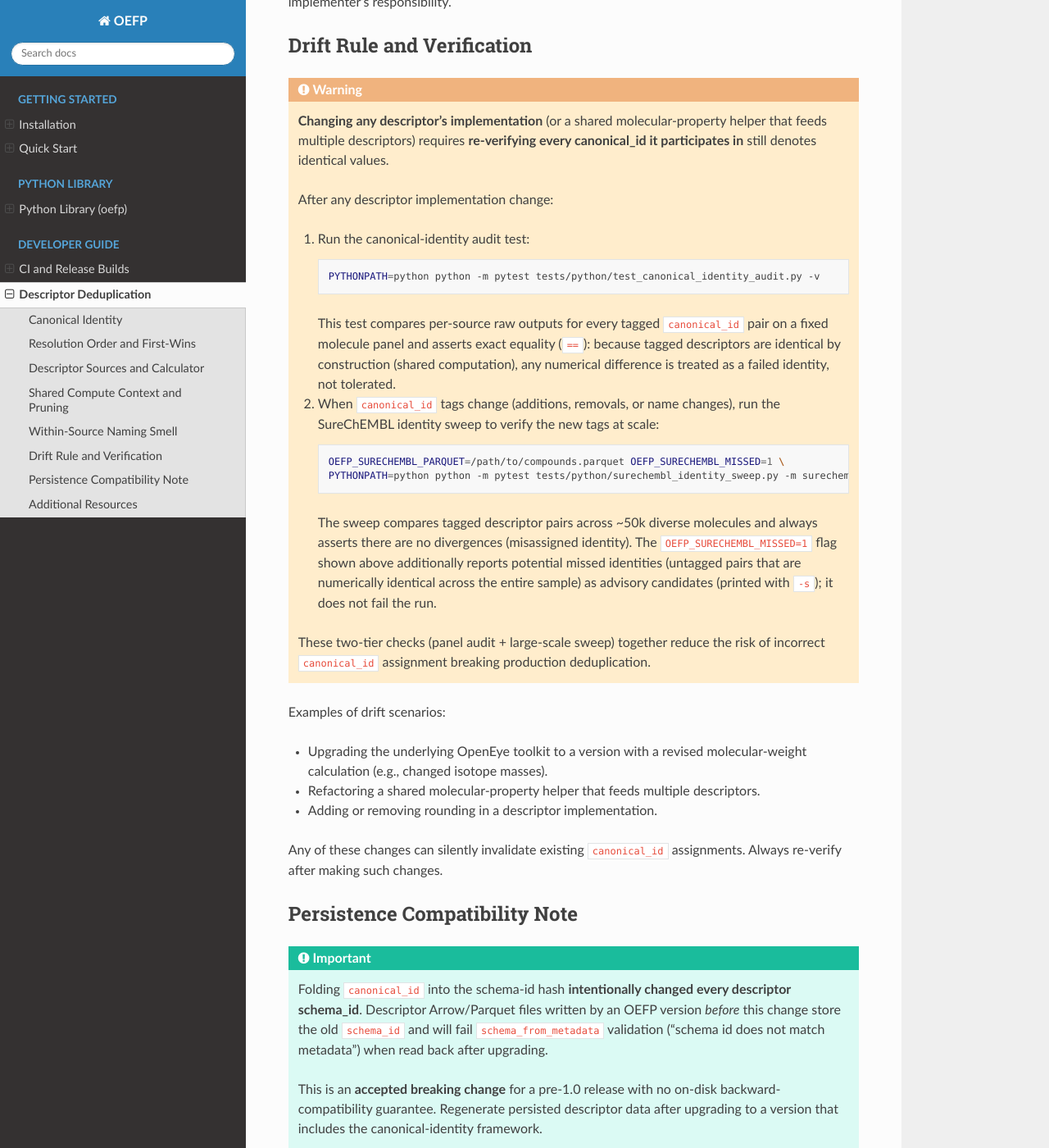
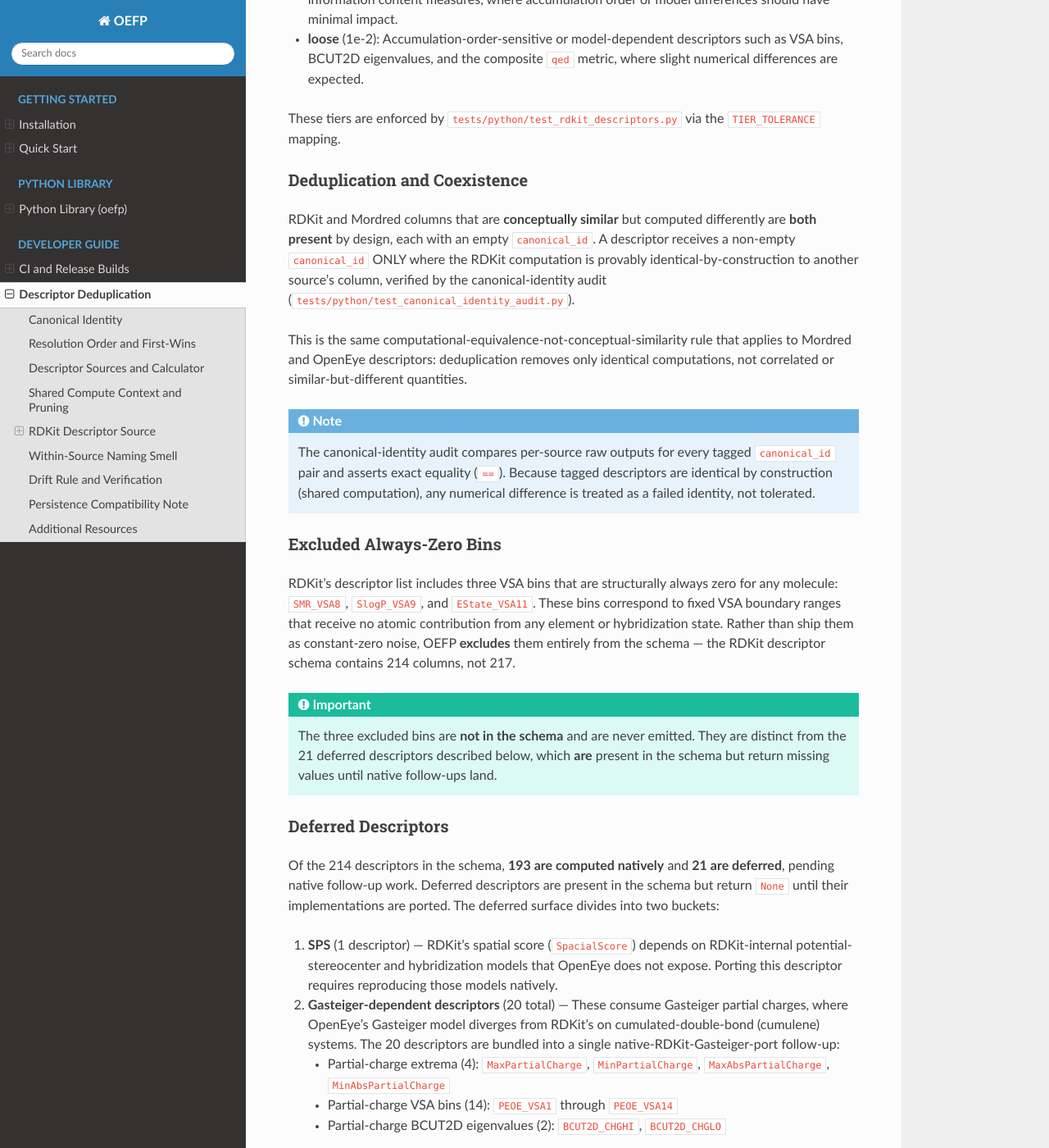
Before and after one commit to scott-arne/oefp, a Sphinx documentation site: the page built from docs/developer-guide/descriptor-deduplication.rst, in a window 1280 px wide and 1400 px high, scrolled down 3687 px. Shown: the whole window at 82% size. Built offline with Sphinx 7.4.7 and the Read the Docs theme 3.1.0, drawn with Linux system fonts in a browser that asks for light colours; pages that are not in the unit, such as notebooks, are missing from menus; some of the changed text lies outside the part shown.

Commit message:
docs: document the RDKit descriptor source, tolerance tiers, dedup posture, excluded bins, and deferred descriptors

```diff
--- a/docs/developer-guide/descriptor-deduplication.rst
+++ b/docs/developer-guide/descriptor-deduplication.rst
@@ -75,6 +75,10 @@ The descriptor calculator is built from one or more **descriptor sources**:
   descriptors such as exact molecular weight, heavy atom count, and predicted
   logP (XLogP). Several OpenEye descriptors share ``canonical_id`` tags with
   their Mordred equivalents where computation is provably identical.
+- **RDKitDescriptorSource**: Exposes 214 RDKit 2D descriptors natively
+  reproduced in OEFP and matched to RDKit 2026.03.3 within per-descriptor
+  tolerance tiers. RDKit is used only as a test-time conformance oracle, not a
+  runtime dependency.
 
 **DescriptorCalculator** is constructed from a sequence of sources. Each source
 can be registered:
@@ -157,6 +161,109 @@ The shared context and pruning are internal C++ optimizations of the descriptor
 compute path. There is **no Python API change**: ``compute`` and
 ``calculate_batch`` accept the same arguments and return the same schema-backed
 results as before — only faster.
+
+RDKit Descriptor Source
+------------------------
+
+The **RDKitDescriptorSource** natively reproduces 214 descriptors from RDKit's
+2D descriptor surface, matched to RDKit 2026.03.3 as a test-time conformance
+oracle. RDKit is **not** a runtime dependency; all computation is performed
+natively in OEFP, and RDKit is used only during testing to verify that the
+native implementation produces values within acceptable tolerances.
+
+Conformance Testing and Tolerance Tiers
+^^^^^^^^^^^^^^^^^^^^^^^^^^^^^^^^^^^^^^^^
+
+The RDKit descriptor test suite compares native OEFP values against a committed
+RDKit 2026.03.3 reference fixture on a fixed molecule panel. Each descriptor is
+assigned one of three **tolerance tiers** that reflect the numerical stability
+of its computation:
+
+- **exact** (1e-8): Integer counts and exact-arithmetic quantities where any
+  deviation is a bug.
+- **tight** (1e-4): Well-conditioned floating-point descriptors such as
+  connectivity indices and information content measures, where accumulation
+  order or model differences should have minimal impact.
+- **loose** (1e-2): Accumulation-order-sensitive or model-dependent descriptors
+  such as VSA bins, BCUT2D eigenvalues, and the composite ``qed`` metric,
+  where slight numerical differences are expected.
+
+These tiers are enforced by ``tests/python/test_rdkit_descriptors.py`` via the
+``TIER_TOLERANCE`` mapping.
+
+Deduplication and Coexistence
+^^^^^^^^^^^^^^^^^^^^^^^^^^^^^^
+
+RDKit and Mordred columns that are **conceptually similar** but computed
+differently are **both present** by design, each with an empty ``canonical_id``.
+A descriptor receives a non-empty ``canonical_id`` ONLY where the RDKit
+computation is provably identical-by-construction to another source's column,
+verified by the canonical-identity audit
+(``tests/python/test_canonical_identity_audit.py``).
+
+This is the same computational-equivalence-not-conceptual-similarity rule that
+applies to Mordred and OpenEye descriptors: deduplication removes only
+identical computations, not correlated or similar-but-different quantities.
+
+.. note::
+
+   The canonical-identity audit compares per-source raw outputs for every
+   tagged ``canonical_id`` pair and asserts exact equality (``==``). Because
+   tagged descriptors are identical by construction (shared computation), any
+   numerical difference is treated as a failed identity, not tolerated.
+
+Excluded Always-Zero Bins
+^^^^^^^^^^^^^^^^^^^^^^^^^^
+
+RDKit's descriptor list includes three VSA bins that are structurally always
+zero for any molecule: ``SMR_VSA8``, ``SlogP_VSA9``, and ``EState_VSA11``.
+These bins correspond to fixed VSA boundary ranges that receive no atomic
+contribution from any element or hybridization state. Rather than ship them as
+constant-zero noise, OEFP **excludes** them entirely from the schema — the
+RDKit descriptor schema contains 214 columns, not 217.
+
+.. important::
+
+   The three excluded bins are **not in the schema** and are never emitted.
+   They are distinct from the 21 deferred descriptors described below, which
+   **are** present in the schema but return missing values until native
+   follow-ups land.
+
+Deferred Descriptors
+^^^^^^^^^^^^^^^^^^^^
+
+Of the 214 descriptors in the schema, **193 are computed natively** and **21
+are deferred**, pending native follow-up work. Deferred descriptors are present
+in the schema but return ``None`` until their implementations are ported. The
+deferred surface divides into two buckets:
+
+1. **SPS** (1 descriptor) — RDKit's spatial score (``SpacialScore``) depends on
+   RDKit-internal potential-stereocenter and hybridization models that OpenEye
+   does not expose. Porting this descriptor requires reproducing those models
+   natively.
+
+2. **Gasteiger-dependent descriptors** (20 total) — These consume Gasteiger
+   partial charges, where OpenEye's Gasteiger model diverges from RDKit's on
+   cumulated-double-bond (cumulene) systems. The 20 descriptors are bundled
+   into a single native-RDKit-Gasteiger-port follow-up:
+
+   - Partial-charge extrema (4): ``MaxPartialCharge``, ``MinPartialCharge``,
+     ``MaxAbsPartialCharge``, ``MinAbsPartialCharge``
+   - Partial-charge VSA bins (14): ``PEOE_VSA1`` through ``PEOE_VSA14``
+   - Partial-charge BCUT2D eigenvalues (2): ``BCUT2D_CHGHI``,
+     ``BCUT2D_CHGLO``
+
+The test ``test_full_214_surface_is_enabled_or_deferred`` (Task 11) asserts
+that the union of enabled (193) and deferred (21) descriptors equals the full
+214-descriptor schema, ensuring no descriptor is silently missing.
+
+.. note::
+
+   Missing values remain missing: if a deferred descriptor is requested, the
+   calculator emits ``None`` for that column, even if a later source could
+   compute it. This is the same missing-value behavior as Mordred descriptors
+   whose prerequisites are unsatisfied (e.g., 3D descriptors on no-conformer
+   molecules).
 
 Within-Source Naming Smell
 ---------------------------
```
Also changed, not shown: docs/python-lib/index.rst (+20 -0 lines), 1 other file.
